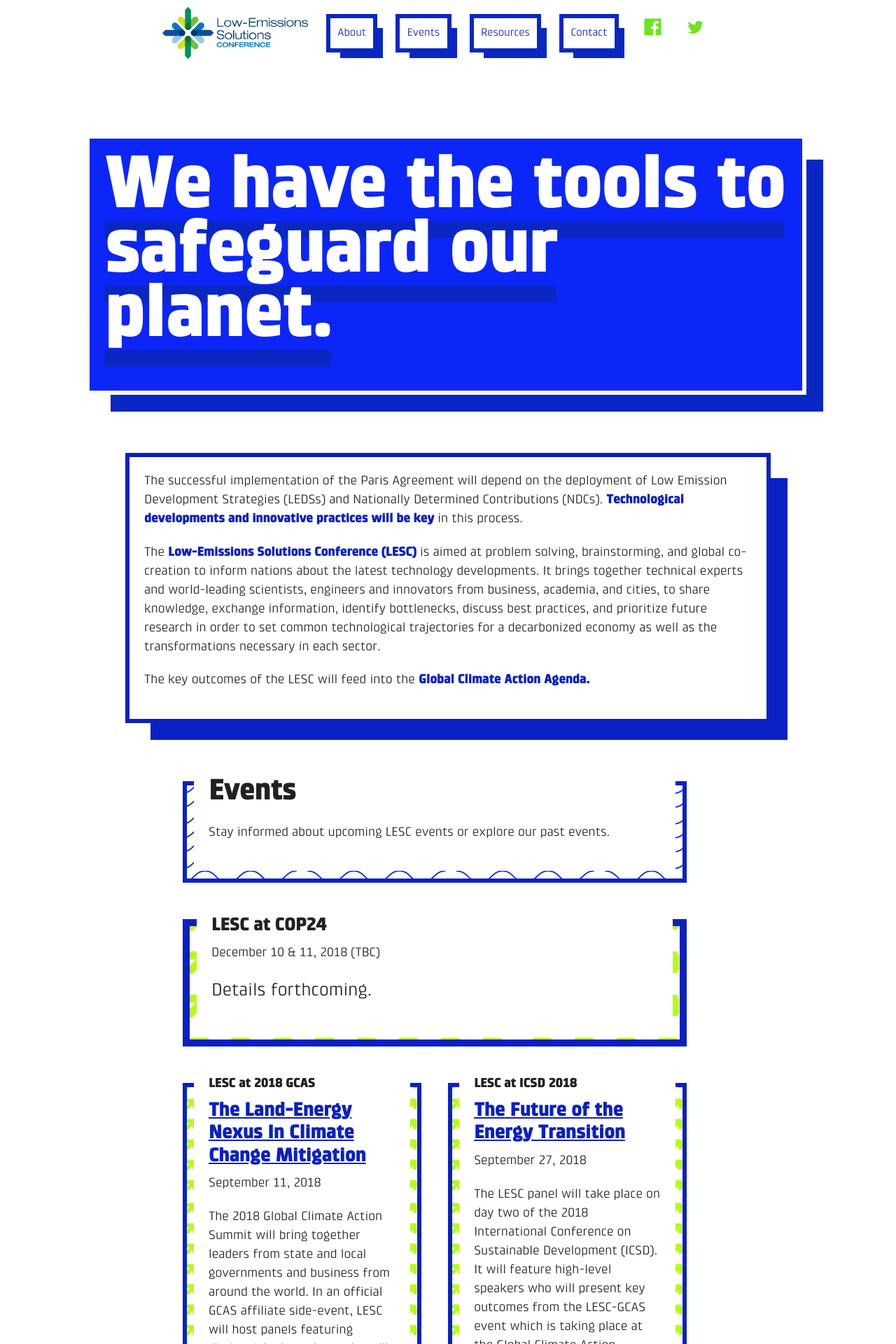
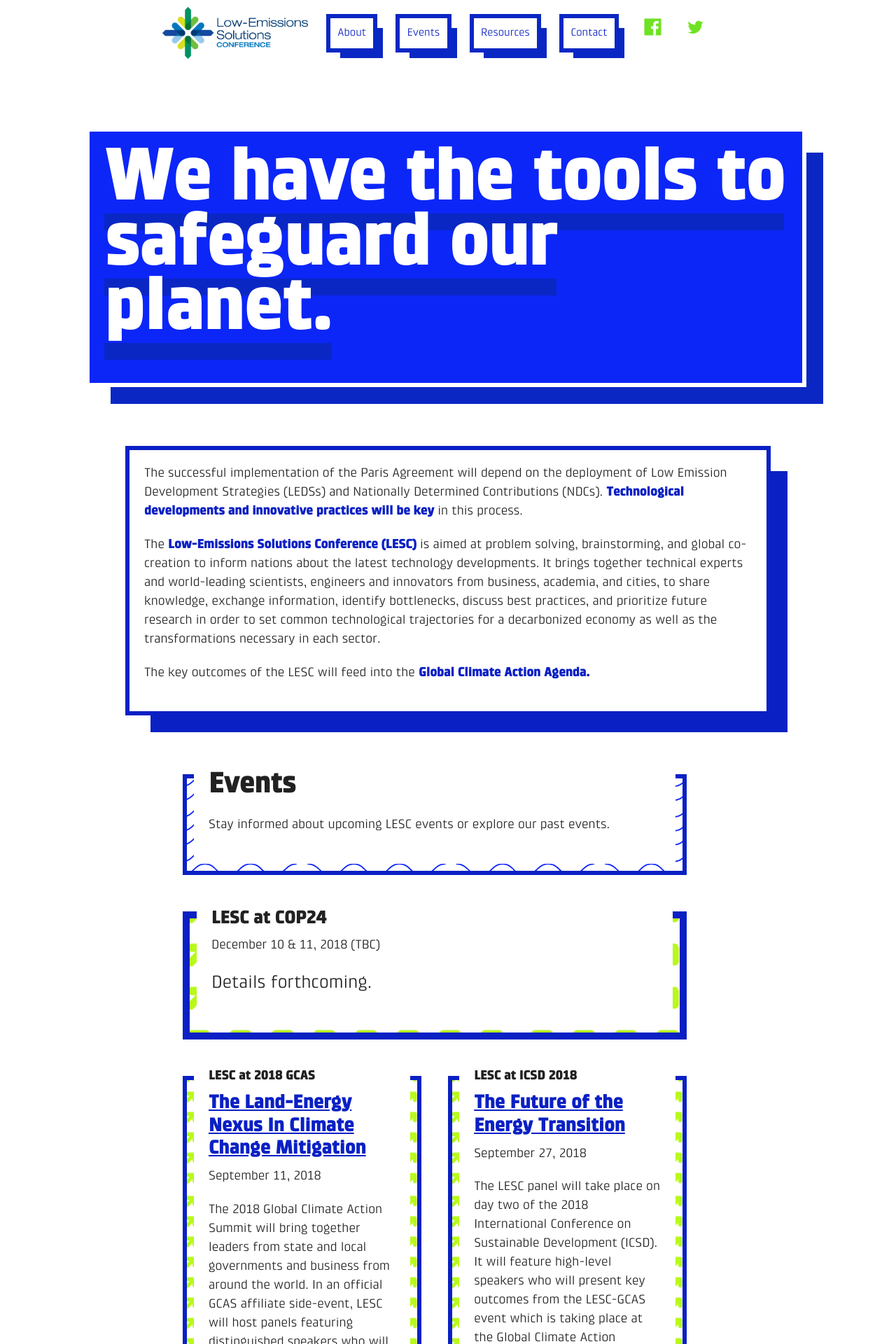
Before and after one commit to ryanswaney/lesc-jekyll, a Jekyll site: the page built from index.markdown, in a window 1280 px wide. Shown: the top 1920 px of the page at 70% size. Built offline with Jekyll 4.4.1, drawn with Linux system fonts in a browser that asks for light colours; nearby versions of some CDN libraries.

Commit message:
Update assets/_sass/_pages.scss

```diff
--- a/assets/_sass/_pages.scss
+++ b/assets/_sass/_pages.scss
@@ -268,7 +268,7 @@
 .content-grid {
   width: 80%;
   max-width: $on-laptop * 1.3;
-  margin: $spacing-unit * 2 auto;
+  margin: $spacing-unit * 1.5 auto;
 }
 .content-grid-header {
   background-color: $primary;
```
